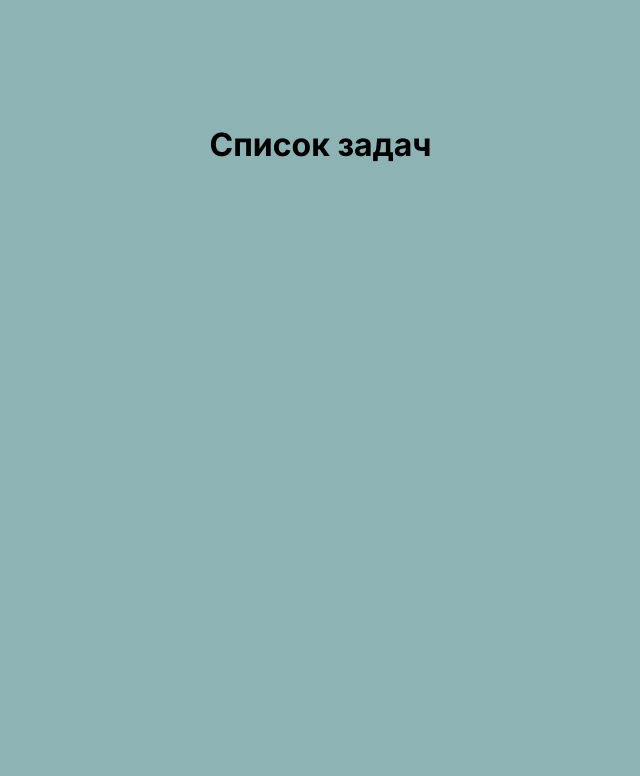
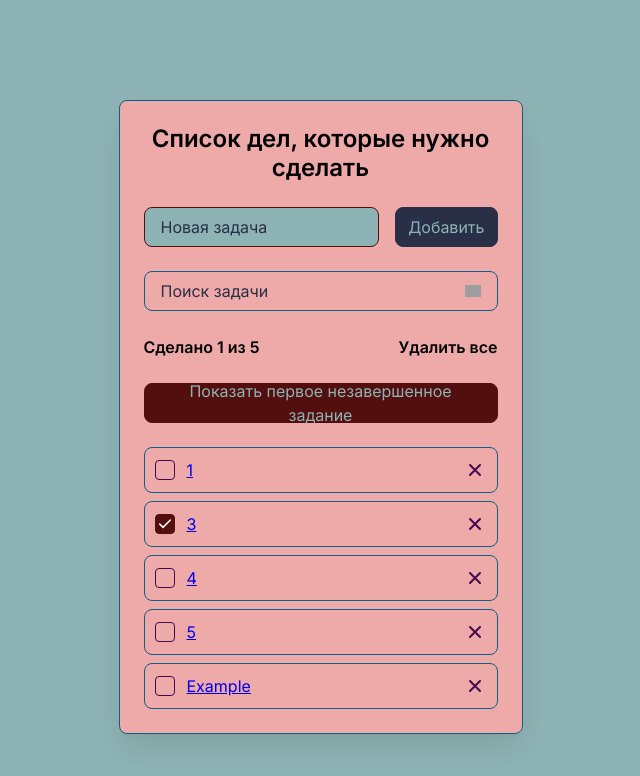
Before and after one commit to Iunnicova/todo-vite-react, a React (Vite) app: page / in a window 1280 px wide. Shown: the top 776 px of the page, without its empty margins (312-952 px from the left). Built offline with nearby package versions, Linux system fonts and the light colour scheme; data requests are answered from the project's data file; grey boxes are pictures that could not be loaded.

Commit message:
feat: add TaskPage

```diff
--- a/db.json
+++ b/db.json
@@ -1,3 +1,29 @@
 {
-  "tasks": []
+  "tasks": [
+    {
+      "title": "1",
+      "isDone": false,
+      "id": 1
+    },
+    {
+      "title": "3",
+      "isDone": true,
+      "id": 2
+    },
+    {
+      "title": "4",
+      "isDone": false,
+      "id": 3
+    },
+    {
+      "title": "5",
+      "isDone": false,
+      "id": 4
+    },
+    {
+      "title": "Example",
+      "isDone": false,
+      "id": 123
+    }
+  ]
 }
--- a/src/App.jsx
+++ b/src/App.jsx
@@ -17,9 +17,11 @@ const App = () => {
   };
 
   return (
+    //!перенесли в TasksPage
     // <TasksProvider>
     //   <Todo />
     // </TasksProvider>
+
     //!заменяем на роутер который будет переключать страницы
     <Router routes={routes} />
   );
--- a/src/api/tasksAPL.js
+++ b/src/api/tasksAPL.js
@@ -6,6 +6,7 @@ const headers = {
   'Content-Type': 'application/json',
 };
 
+//*методы объектов
 const tasksAPI = {
   //! выполняем запрос к серверу получение всех задач
   getAll: () => {
@@ -13,6 +14,12 @@ const tasksAPI = {
       response.json()
     ); //преобразуем ответ сервера в нужный нам формат
   },
+
+  //! будем выполнять запрос к серверу для получения данных конкретной задачи по ее id
+getById: (id) => {
+return fetch(`${URL}/${id}`)
+.then((response) => response.json())
+},
 
   //! добавление новая задача и добавлялась при нажатии на ENTER
   add: (task) => {
--- a/src/components/TodoItem.jsx
+++ b/src/components/TodoItem.jsx
@@ -39,12 +39,16 @@ export const TodoItem = (props) => {
         }} //добавление удаление галочки
       />
       <label
-        className="todo-item__label"
+        className="todo-item__label visually-hidden"   //visually-hidden утилитарный класс в styles/utils.css визуально скрывает элемент , визуально скроится но останется видимым для сканридера
         htmlFor={id}
       >
         {/* Задача 1 */}
         {title}
       </label>
+      {/* aria-label='Task detail page/Страница сведений о задаче' */}
+      <a href={`/tasks/${id}`} aria-label='Task detail page/Страница сведений о задаче'>
+        {title}
+      </a>
       <button
         className="todo-item__delete-button"
         aria-label="Delete"
--- a/src/components/pages/TaskPage.jsx
+++ b/src/components/pages/TaskPage.jsx
@@ -1,8 +1,45 @@
+import tasksAPI from '@/api/tasksAPL';
+import {useState, useEffect} from 'react'
+
 const TaskPage = () => {
+
+const taskId = '123'
+const [task, setTask] = useState(null)
+
+const [isLoading, setIsLoading] = useState(true)
+const [hasError, setHasError] = useState(false)
+
+//! будем выполнять запрос к серверу для получения данных конкретной задачи по ее id
+useEffect(() => {
+tasksAPI.getById(taskId).then((taskData) => {
+  setTask(taskData)
+  setHasError(false)
+})
+.catch(() => {
+  setHasError(true)
+})
+.finally(() => {
+ setIsLoading(false)
+})
+}, [])
+
+//!проверка если запрос к серверу еще не случился выводим Загрузка...
+if(isLoading) {
+  return <div>Loading.../Загрузка...</div>
+}
+
+//! проверка если hasError истинна
+if(hasError) {
+  <div>Task not found!/Задание не найдено!</div>
+}
+
+//!а если все эти проверки не отработали значит задача успешно загрузилась
+
   return (
     <div>
-      <h1>Детали задачи</h1>
-      {/* Здесь будет загрузка данных о задаче по id*/}
+      <h1>{task.title}</h1>
+      {/* если task isDone то задача выполнена в ином случае задача не выполнена*/}
+      <p>{task.isDone ? 'Задача выполнена' : 'Задача не выполнена'} </p>
     </div>
   );
 };
--- a/src/components/pages/TasksPage.jsx
+++ b/src/components/pages/TasksPage.jsx
@@ -1,9 +1,10 @@
+import { TasksProvider } from "@/context/TasksContext";
+import { Todo } from "../Todo";
 const TasksPage = () => {
   return (
-    <div>
-      <h1>Список задач</h1>
-      {/* Пока заглушка */}
-    </div>
+    <TasksProvider>
+      <Todo/>
+    </TasksProvider>
   );
 };
 
```
